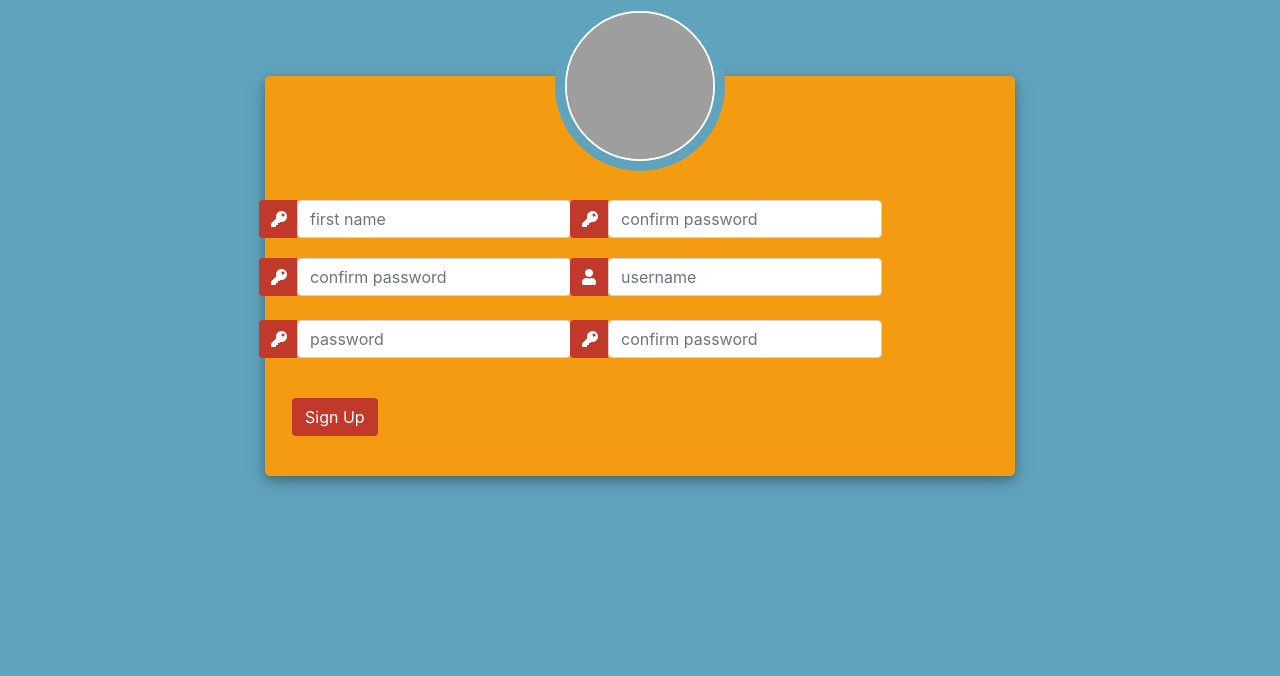
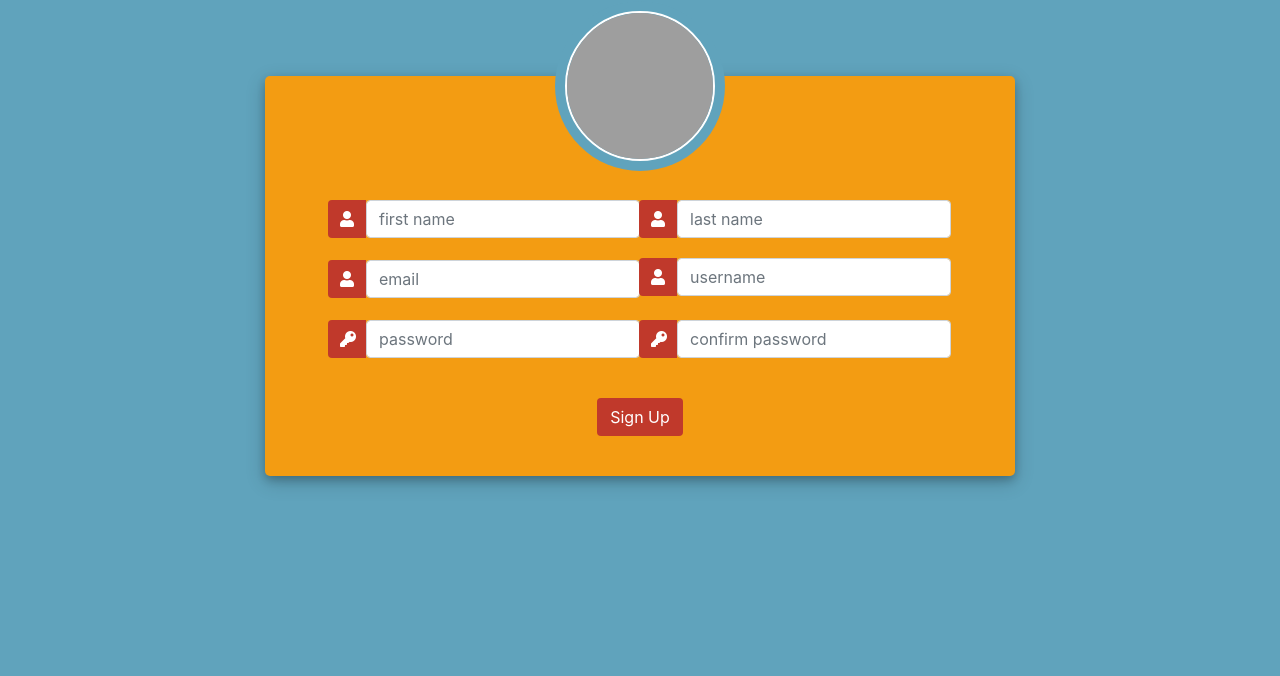
Before and after one commit to KevinvonBallmoos/Modul_133_CarRental_Website, a Django app: page /accounts/signup in a window 1280 px wide; the page is wider, and only the part inside the window is pictured. Shown: the part 206-882 px from the top of that part. Run offline with Django 3.2, Linux system fonts and the light colour scheme; some libraries are stand-ins or nearby versions; grey boxes are pictures that could not be loaded.

Commit message:
signup ready

```diff
--- a/templates/registration/signup.html
+++ b/templates/registration/signup.html
@@ -4,6 +4,7 @@
 <head>
     <meta charset="UTF-8">
     <link rel="stylesheet" href="{% static 'css/login.css' %}">
+
     <link rel="stylesheet" href="https://stackpath.bootstrapcdn.com/bootstrap/4.1.3/css/bootstrap.min.css"
           integrity="sha384-MCw98/SFnGE8fJT3GXwEOngsV7Zt27NXFoaoApmYm81iuXoPkFOJwJ8ERdknLPMO" crossorigin="anonymous">
     <link rel="stylesheet" href="https://use.fontawesome.com/releases/v5.6.1/css/all.css"
@@ -12,6 +13,7 @@
 </head>
 
 <body>
+
 <!-- navbar -->
 <nav class="navbar navbar-expand-lg navbar-light bg-light" style="width:auto">
     <a class="navbar-brand" href="{% url 'home' %}" style="margin-left: 120px; font-size: 25px; font-weight: bold ">AutoRent</a>
@@ -45,43 +47,45 @@
             <div class="d-flex justify-content-center form_container">
                 <!-- spans and placeholders -->
                 <form>
-                    <div class="row register-form">
+                    <div style="align-items : center; display: flex; flex-wrap: wrap; justify-content: center ">
                         <!-- first_name -->
                         <div class="form-group">
                             <div class="input-group mb-1">
                                 <div class="input-group-append">
-                                    <span class="input-group-text"><i class="fas fa-key"
+                                    <span class="input-group-text"><i class="fas fa-user"
                                                                       style="width: 14px;"></i></span>
                                 </div>
                                 <label style="height: 30px;">
-                                    <input type="password" name="" class="form-control input_pass" value=""
+                                    <input type="text" name="" class="form-control input_pass" value=""
                                            placeholder="first name">
                                 </label>
                             </div>
                         </div>
+
                         <!-- last_name -->
                         <div class="form-group">
                             <div class="input-group mb-1">
                                 <div class="input-group-append">
-                                    <span class="input-group-text"><i class="fas fa-key"
+                                    <span class="input-group-text"><i class="fas fa-user"
                                                                       style="width: 14px;"></i></span>
                                 </div>
                                 <label style="height: 30px;">
-                                    <input type="password" name="" class="form-control input_pass" value=""
-                                           placeholder="confirm password">
+                                    <input type="text" name="" class="form-control input_pass" value=""
+                                           placeholder="last name">
                                 </label>
                             </div>
                         </div>
+
                         <!-- email -->
                         <div class="form-group">
                             <div class="input-group mb-1">
                                 <div class="input-group-append">
-                                    <span class="input-group-text"><i class="fas fa-key"
+                                    <span class="input-group-text"><i class="fas fa-user"
                                                                       style="width: 14px;"></i></span>
                                 </div>
                                 <label style="height: 30px;">
-                                    <input type="password" name="" class="form-control input_pass" value=""
-                                           placeholder="confirm password">
+                                    <input type="password" name="" class="form-control" value=""
+                                           placeholder="email">
                                 </label>
                             </div>
                         </div>
@@ -95,11 +99,12 @@
                                                                       style="width: 14px;"></i></span>
                                 </div>
                                 <label style="height: 30px;">
-                                    <input type="text" name="" class="form-control input_user" value=""
+                                    <input type="text" name="" class="form-control input_username" value=""
                                            placeholder="username">
                                 </label>
                             </div>
                         </div>
+
                         <!-- password -->
                         <div class="form-group">
                             <div class="input-group mb-2" style="margin-bottom: 10px">
@@ -108,12 +113,12 @@
                                                                       style="width: 14px;"></i></span>
                                 </div>
                                 <label style="height: 30px;">
-                                    <input type="password" name="" class="form-control input_pass"
-                                           value=""
+                                    <input type="password" name="" class="form-control input_pass" value=""
                                            placeholder="password">
                                 </label>
                             </div>
                         </div>
+
                         <!-- confirm password -->
                         <div class="form-group">
                             <div class="input-group mb-2">
@@ -128,10 +133,10 @@
                                 </label>
                             </div>
                         </div>
-                        <!-- register button -->
-                        <div class="d-flex justify-content-center mt-3 login_container">
-                            <button type="button" name="button" class="btn login_btn">Sign Up</button>
-                        </div>
+                    </div>
+                    <div class="d-flex justify-content-center mt-3 login_container">
+                        <button type="button" name="button" class="btn login_btn" style="width: max-content">Sign Up
+                        </button>
                     </div>
                 </form>
             </div>
@@ -139,5 +144,8 @@
     </div>
 </div>
 
+<!-- register button -->
+
+
 </body>
 </html>
```
